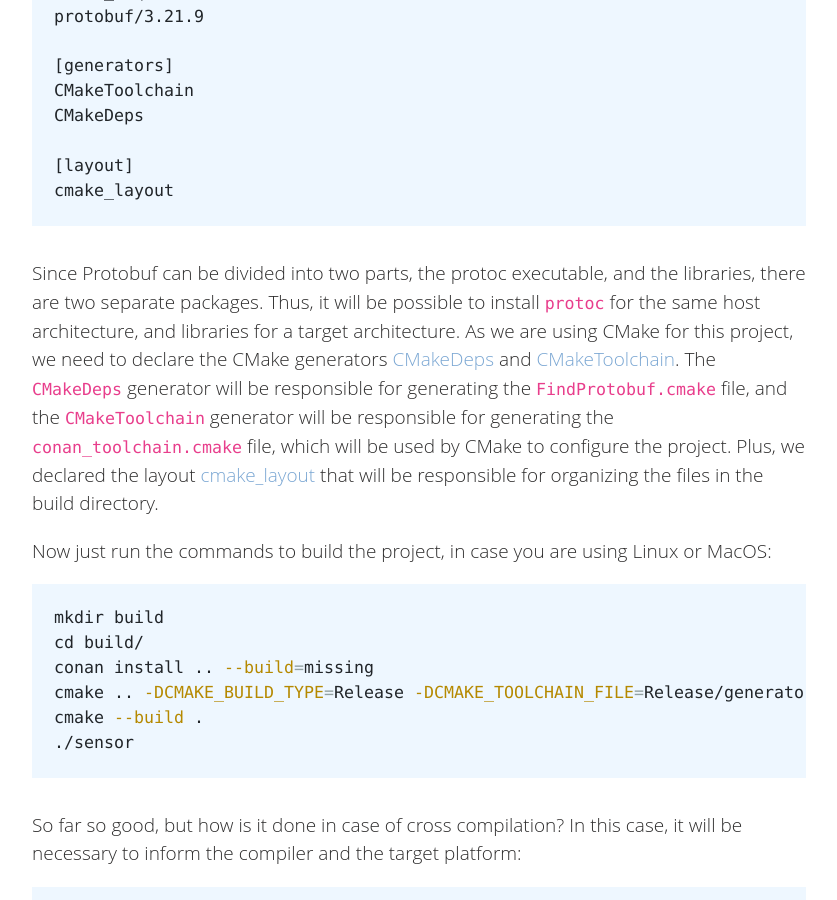
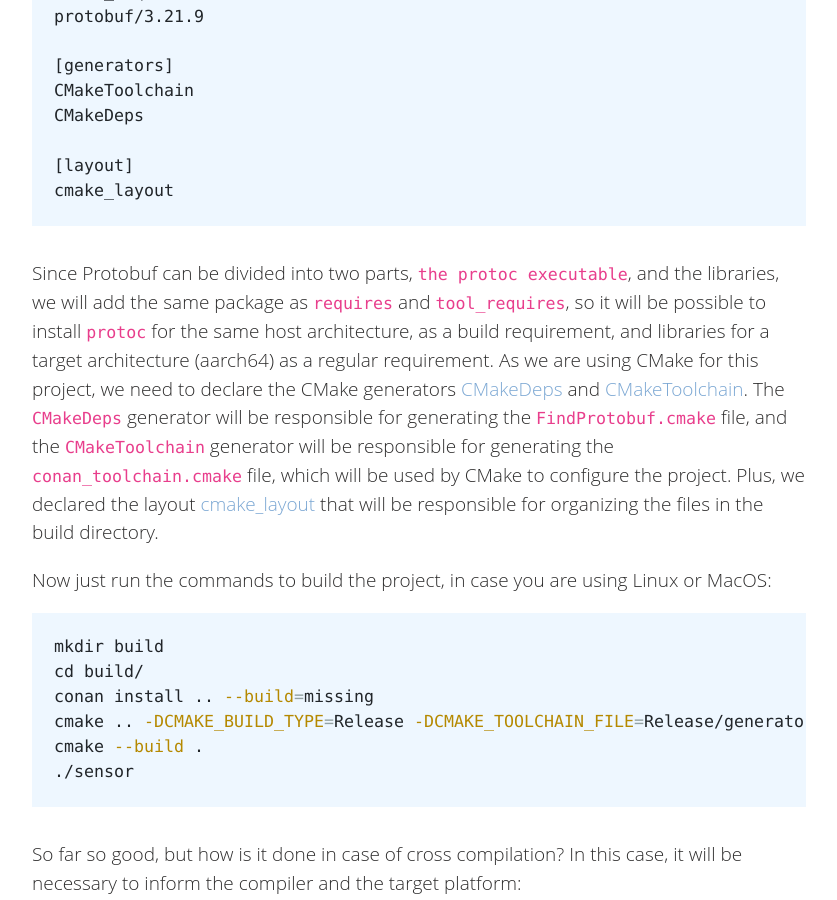
Before and after one commit to conan-io/conan-io.github.io, a Jekyll site: the page built from _posts/2019-03-06-Serializing-your-data-with-Protobuf.markdown, in a window 1280 px wide and 900 px high, scrolled down 5093 px. Shown: the whole window, without its empty margins (20-857 px from the left). Built offline with Jekyll 4.4.1, drawn with Linux system fonts in a browser that asks for light colours; comment, search, counter and statistics services are not loaded.

Commit message:
update dual profile section
Signed-off-by: Uilian Ries <uilianries@gmail.com>

```diff
--- a/_posts/2019-03-06-Serializing-your-data-with-Protobuf.markdown
+++ b/_posts/2019-03-06-Serializing-your-data-with-Protobuf.markdown
@@ -213,9 +213,9 @@ CMakeDeps
 cmake_layout
 {% endhighlight %}
 
-Since Protobuf can be divided into two parts, the protoc executable, and the libraries, there are two
-separate packages. Thus, it will be possible to install ``protoc`` for the same host architecture,
-and libraries for a target architecture. As we are using CMake for this project, we need to declare
+Since Protobuf can be divided into two parts, `the protoc executable`, and the libraries, we will add the same package as `requires` and `tool_requires`, so
+it will be possible to install `protoc` for the same host architecture, as a build requirement, and libraries for a target architecture (aarch64) as a regular requirement.
+As we are using CMake for this project, we need to declare
 the CMake generators [CMakeDeps](https://docs.conan.io/2/reference/tools/cmake/cmakedeps.html) and [CMakeToolchain](https://docs.conan.io/2/reference/tools/cmake/cmaketoolchain.html). The `CMakeDeps` generator will be responsible for generating the `FindProtobuf.cmake` file, and the `CMakeToolchain` generator will be responsible for generating the `conan_toolchain.cmake` file, which will be used by CMake to configure the project.
 Plus, we declared the layout [cmake_layout](https://docs.conan.io/2/reference/tools/cmake/cmake_layout.html) that will be responsible for organizing the files in the build directory.
 
```
